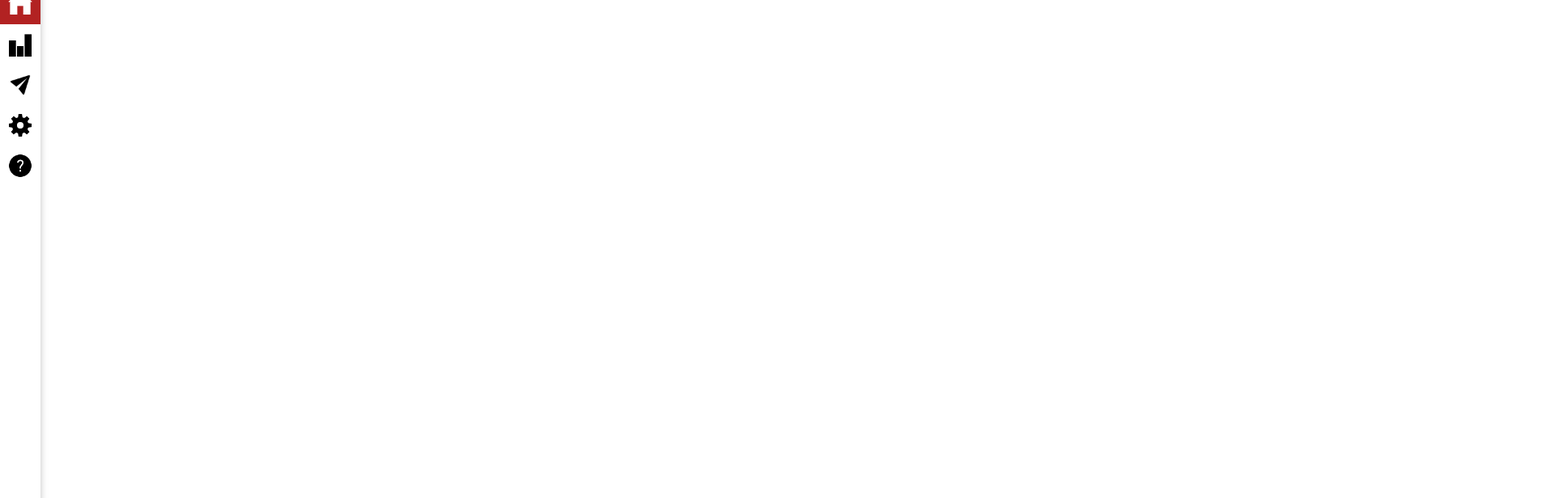
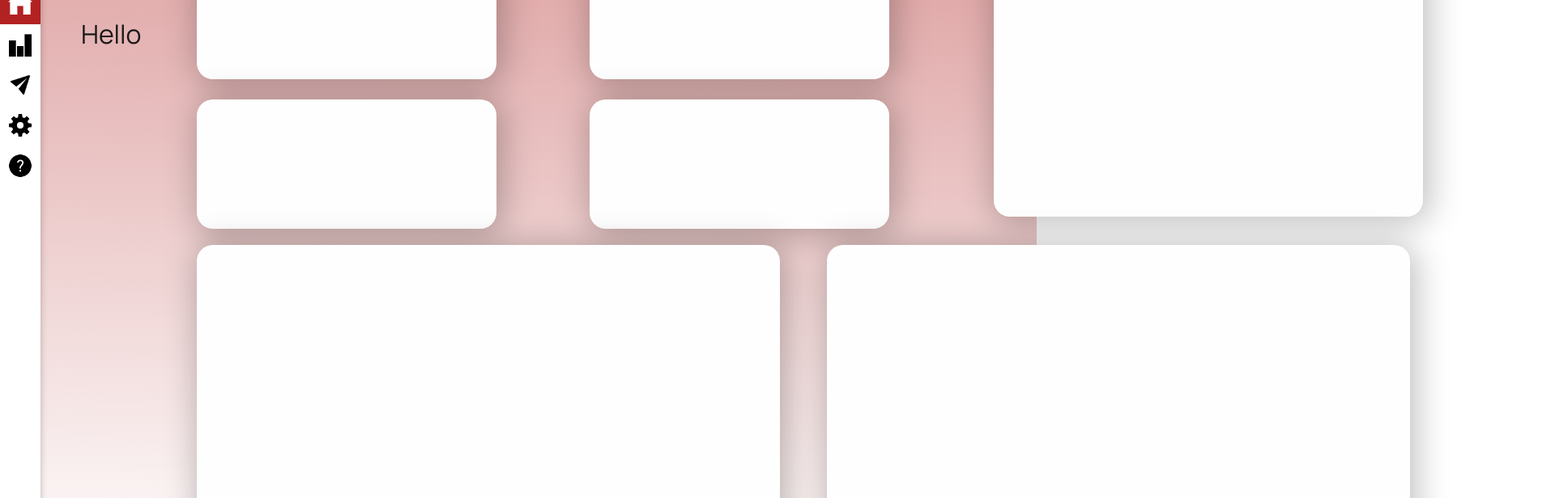
Before and after one commit to galAntonis/SmartAlertReact, a React (Create React App) app: page / in a window 1280 px wide. Shown: the part 80-696 px from the top of the page at 81% size, 1920 px wide, since content can reach past the window. Built offline with nearby package versions, Linux system fonts and the light colour scheme.

Commit message:
Try to add the grid panels

```diff
--- a/public/index.html
+++ b/public/index.html
@@ -24,7 +24,7 @@
       work correctly both with client-side routing and a non-root public URL.
       Learn how to configure a non-root public URL by running `npm run build`.
     -->
-    <title>React App</title>
+    <title>Smart Alert</title>
   </head>
   <body>
     <noscript>You need to enable JavaScript to run this app.</noscript>
--- a/src/App.css
+++ b/src/App.css
@@ -1,4 +1,13 @@
-body {
-	background: var(--color-sidebar);
-  margin: 0;
+* {
+	padding: 0;
+	margin: 0;
+	scroll-behavior: smooth;
+
 }
+
+body{
+  background: linear-gradient(182deg, rgba(178,34,34,0.4) 6%, rgba(251,245,245,0.4) 96%, rgba(255,255,255,1) 100%);
+  background-size: 100% 100%;
+  background-repeat: no-repeat;
+  background-attachment: fixed;
+}
--- a/src/App.js
+++ b/src/App.js
@@ -1,17 +1,16 @@
-import React from 'react'
+import React, { useEffect } from 'react';
 
 
-import {Navbar,Header} from './components'
+import {Navbar,Header, Overview} from './components'
 
 import './App.css'
 
 const App = () => {
   return (
 	<div className="App">
-		<div className='gradient__bg'>
-      <Header/>
-      <Navbar/>
-		</div>
+			<Header/>
+			<Navbar/>
+			<Overview/>
 	</div>
   )
 }
--- a/src/components/index.js
+++ b/src/components/index.js
@@ -1,2 +1,3 @@
 export {default as Navbar } from './navbar/Navbar';
 export {default as Header } from './header/Header';
+export {default as Overview } from './overview/Overview';
--- /dev/null
+++ b/src/components/overview/Overview.jsx
@@ -0,0 +1,31 @@
+import React from 'react'
+import './overview.css'
+
+const Overview = () =>{
+
+	return (
+		<div class="sma_overview">
+			<div className="sma_overview-hello">
+				<div className="sma_overview-hello_title">
+					Hello
+				</div>
+
+			</div>
+			<div className="sma_overview-grid">
+				<div id="item-0">
+
+				</div>
+				<div id="item-1">&nbsp;</div>
+				<div id="item-2">&nbsp;</div>
+				<div id="item-3">&nbsp;</div>
+				<div id="item-4">&nbsp;</div>
+				<div id="item-5">&nbsp;</div>
+				<div id="item-6">&nbsp;</div>
+			</div>
+
+		</div>
+
+	)
+}
+
+export default Overview
--- /dev/null
+++ b/src/components/overview/overview.css
@@ -0,0 +1,137 @@
+.sma_overview{
+	margin:0;
+	padding: 0;
+	display: inline;
+	justify-content: center;
+	align-content: center;
+
+}
+
+.sma_overview-hello{
+	display: flex;
+	justify-content: left;
+	align-content: left;
+	position:fixed;
+	top: 100px;
+	left:100px
+}
+
+.sma_overview-hello_title{
+	margin: 0;
+	padding: 0;
+	color: #191919;
+	font-family: Manrope;
+	font-size: 32px;
+	font-style: normal;
+	font-weight: 400;
+}
+
+.sma_overview-grid {
+	display: grid;
+	justify-content: center;
+	align-content: center;
+
+
+	height: 800px;
+	width: 2000px;
+	grid-template-rows: 1fr 1fr 1fr 1fr 1fr 1fr;
+	grid-template-columns: 1fr 1fr 1fr 1fr 1fr 1fr 1fr 1fr;
+	gap: 0px;
+
+
+ }
+
+ #item-0 {
+
+	grid-row-start: 2;
+	grid-column-start: 2;
+
+	grid-row-end: 3;
+	grid-column-end: 4;
+
+ }
+ #item-1 {
+
+	background-color: #8FC777;
+	grid-row-start: 2;
+	grid-column-start: 4;
+
+	grid-row-end: 3;
+	grid-column-end: 6;
+
+ }
+ #item-2 {
+	width: 530px;
+	height: 330px;
+	flex-shrink: 0;
+	background-color: #BAD975;
+	grid-row-start: 2;
+	grid-column-start: 6;
+
+	grid-row-end: 4;
+	grid-column-end: 8;
+
+ }
+ #item-3 {
+
+	background-color: #799897;
+	grid-row-start: 3;
+	grid-column-start: 2;
+
+	grid-row-end: 4;
+	grid-column-end: 4;
+
+ }
+ #item-4 {
+
+	background-color: #DF7BBF;
+	grid-row-start: 3;
+	grid-column-start: 4;
+
+	grid-row-end: 4;
+	grid-column-end: 6;
+
+ }
+ #item-5 {
+
+	background-color: #9BDD5D;
+	grid-row-start: 4;
+	grid-column-start: 2;
+
+	grid-row-end: 6;
+	grid-column-end: 5;
+
+ }
+ #item-6 {
+
+	background-color: #99697B;
+	grid-row-start: 4;
+	grid-column-start: 5;
+	margin-left: 50px;
+	grid-row-end: 6;
+	grid-column-end: 8;
+
+ }
+
+ #item-0,#item-1,#item-2,#item-3,#item-4,#item-5,#item-6{
+	border-radius: 20px;
+	background: #FFFEFE;
+	box-shadow: 4px 4px 40px 4px rgba(0, 0, 0, 0.25);
+ }
+
+ #item-0,#item-1,#item-3,#item-4{
+
+	width: 370px;
+	height: 160px;
+	flex-shrink: 0;
+ }
+ #item-3,#item-4{
+	margin-top: 20px;
+ }
+
+ #item-5,#item-6{
+	margin-top: 20px;
+	width: 720px;
+	height:  400px;
+	flex-shrink: 0;
+ }
```
Also changed, not shown: 1 other file (tests, documents, lock files or other folders).
